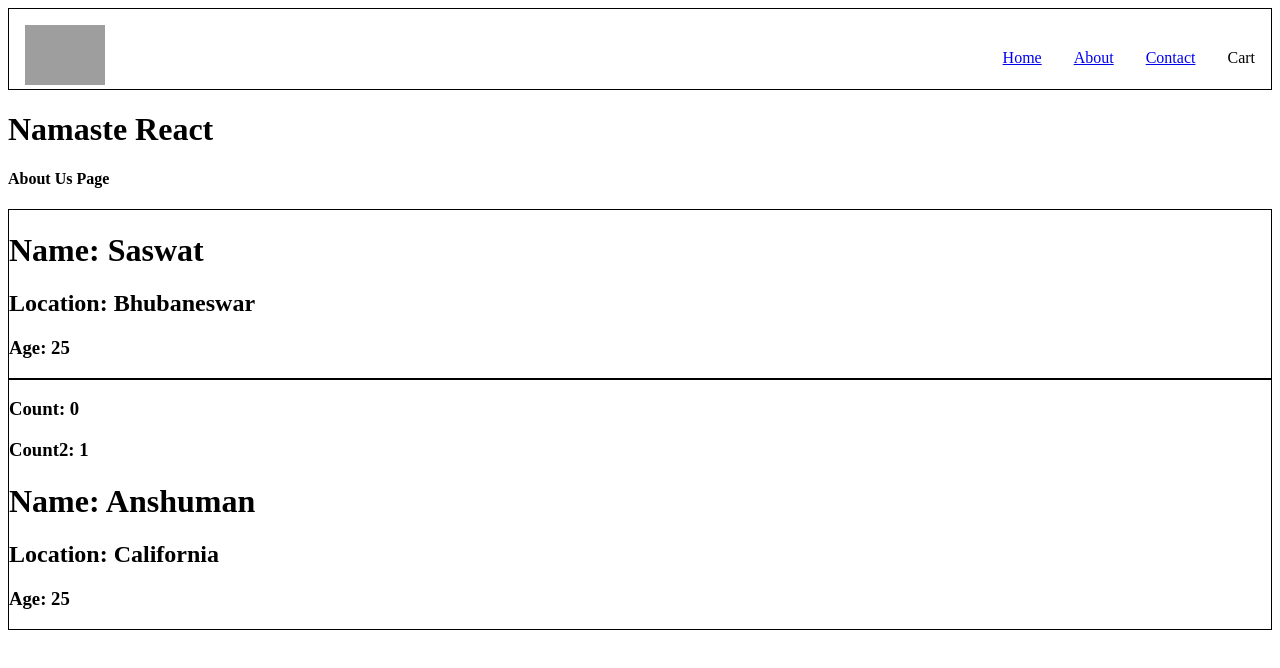
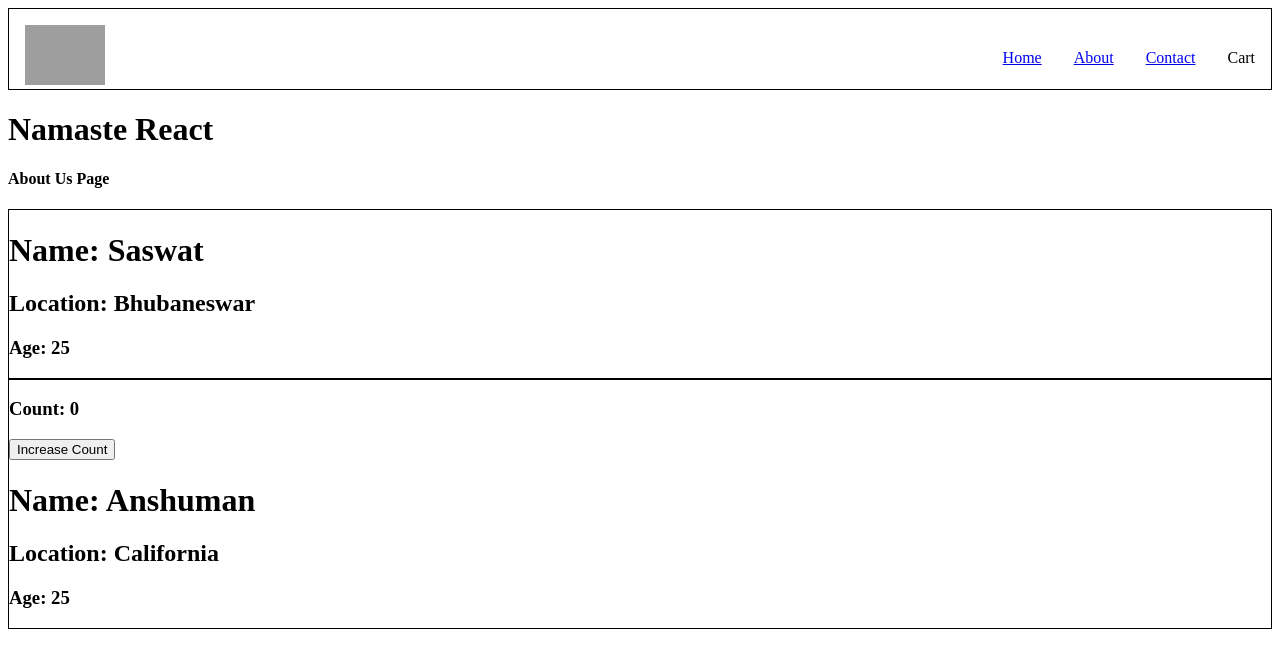
Before and after one commit to rainbowOutlaw/namaste-react, a React (Vite) app: page /about in a window 1280 px wide. Shown: the top 668 px of the page. Built offline with nearby package versions, Linux system fonts and the light colour scheme; grey boxes are pictures that could not be loaded.

Commit message:
fix: class based components continued

```diff
--- a/src/components/UserClass.js
+++ b/src/components/UserClass.js
@@ -7,16 +7,23 @@ export default class UserClass extends React.Component {
 
     this.state = {
       count: 0,
-      count2: 1,
     };
   }
 
   render() {
-    const { count, count2 } = this.state;
+    const { count } = this.state;
     return (
       <div className="user">
         <h3>Count: {count}</h3>
-        <h3>Count2: {count2}</h3>
+        <button
+          onClick={() => {
+            this.setState({
+              count: this.state.count + 1,
+            });
+          }}
+        >
+          Increase Count
+        </button>
         <h1>Name: {this.props.name}</h1>
         <h2>Location: {this.props.location}</h2>
         <h3>Age: 25</h3>
```
